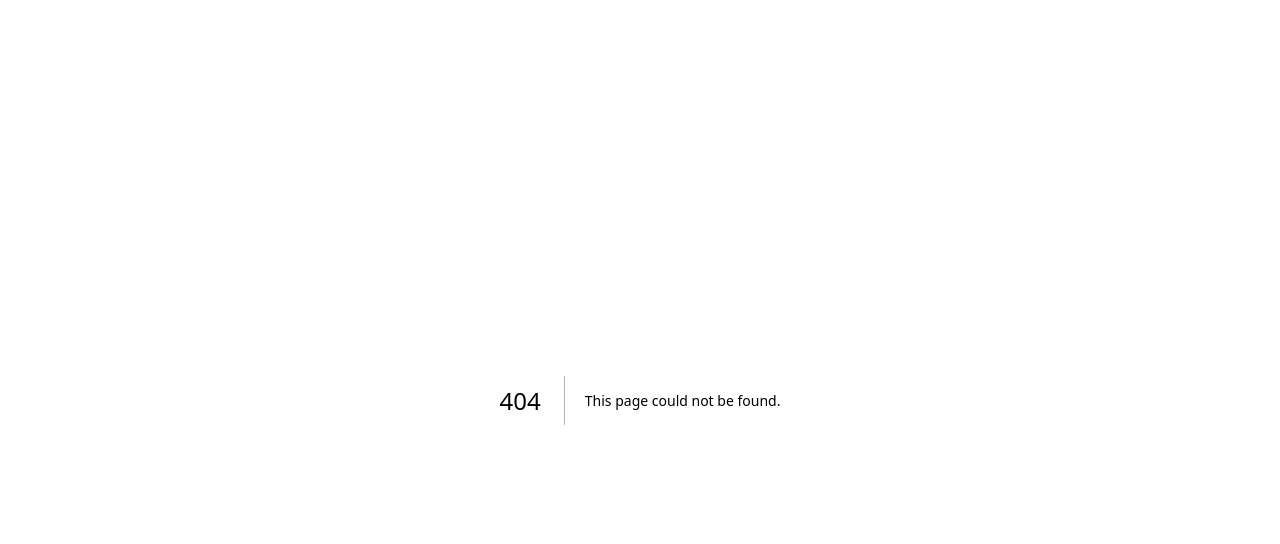
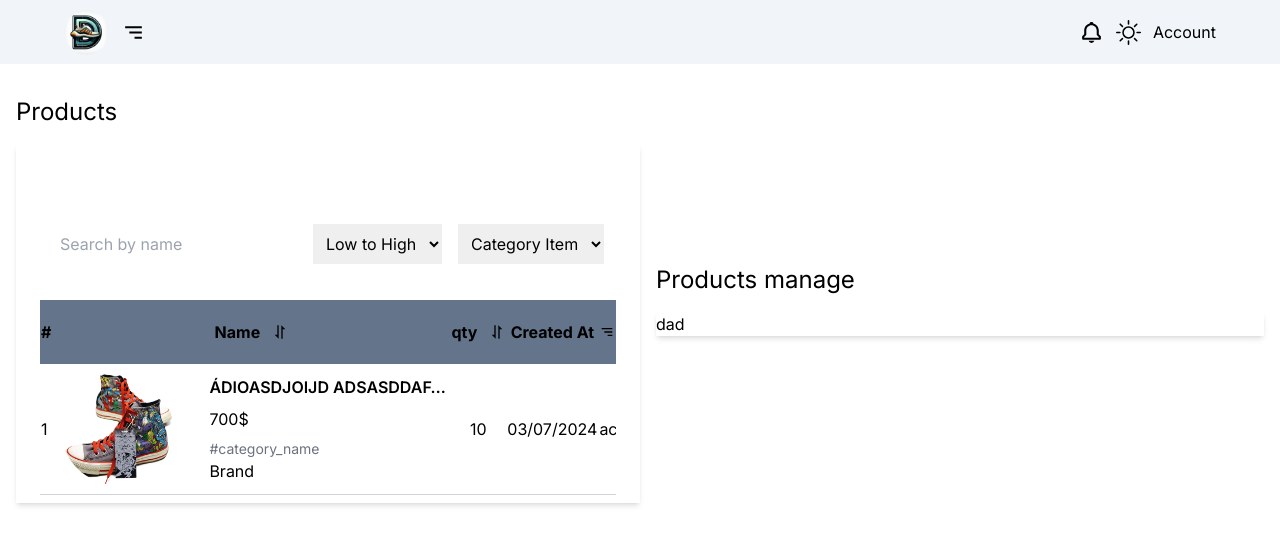
Before and after one commit to datanh98hp/templete-shoe-shop, a Next.js app: page /admin/products in a window 1280 px wide. Before the commit this address had no page. Shown: the top 544 px of the page. Built offline with nearby package versions, Linux system fonts and the light colour scheme.

Commit message:
add admin/adminin/products page

```diff
--- /dev/null
+++ b/app/(admin)/admin/products/page.tsx
@@ -0,0 +1,27 @@
+import Card from '@/components/admin-components/common/Card'
+import TableData from '@/components/admin-components/common/TableData'
+import Image from 'next/image'
+import React from 'react'
+
+export default function page() {
+    return (
+        <>
+
+            <div className='md:flex items-center gap-4 w-full md:my-0 my-4 '>
+                <div className='md:w-1/2 w-full'>
+                    <h3 className='text-2xl my-4'>Products</h3>
+                    <Card>
+                        <TableData data={[]} />
+                    </Card>
+                </div>
+
+                <div className='md:w-1/2 w-full'>
+                    <h3 className='text-2xl my-4'>Products manage</h3>
+                    <Card>
+                        dad
+                    </Card>
+                </div>
+            </div>
+        </>
+    )
+}
--- a/app/globals.css
+++ b/app/globals.css
@@ -4,7 +4,7 @@
 
 :root {
   --foreground-rgb: 0, 0, 0;
-  --background-start-rgb: 25, 28, 36;
+  --background-start-rgb: 214, 219, 220;
   --background-end-rgb: 255, 255, 255;
 }
 
--- a/components/admin-components/common/AdminLayout.tsx
+++ b/components/admin-components/common/AdminLayout.tsx
@@ -12,13 +12,14 @@ import DropdownMenu from "./DropdownMenu";
 import { motion } from "framer-motion";
 import { useTheme } from "next-themes";
 import clsx from "clsx";
+import { BsMoon, BsSun } from "react-icons/bs";
 
 export default function AdminLayoutContent({
     children,
 }: {
     children: React.ReactNode;
 }) {
-    const [isOpenMobile, setOpenMobile] = useState(true);
+    const [isOpenMobile, setOpenMobile] = useState(false);
     const { theme, setTheme } = useTheme();
     const changeMode = () => {
         if (theme === "dark") {
@@ -51,8 +52,8 @@ export default function AdminLayoutContent({
                                         />
 
                                         <button
-                                        className="md:hidden"
-                                        onClick={() => setOpenMobile(!isOpenMobile)}>
+                                            className="md:hidden"
+                                            onClick={() => setOpenMobile(!isOpenMobile)}>
                                             <BiMenuAltLeft size={20} />
                                         </button>
                                     </div>
@@ -69,8 +70,8 @@ export default function AdminLayoutContent({
                                         <span className="rounded-full  p-2">
                                             <IoSettings size={20} />
                                         </span>
-                                    )} tile="Products manage" list={[
-                                        { name: "Product info", href: "/admin/product" },
+                                    )} tile="Products   " list={[
+                                        { name: "Product info", href: "/admin/products" },
                                         { name: "Product category", href: "/admin/category" },
                                         { name: "Product Dealing", href: "/admin/dealing" },
                                     ]} absolute={false} />
@@ -147,6 +148,11 @@ export default function AdminLayoutContent({
                             <div>
                                 <BiBell size={25} />
                             </div>
+                            <button onClick={() => changeMode()}>
+                                {
+                                    theme === "light" ? <BsMoon size={25} /> : <BsSun size={25} />
+                                }
+                            </button>
                             <div>Account</div>
                         </div>
                     </div>
--- /dev/null
+++ b/components/admin-components/common/TableData.tsx
@@ -0,0 +1,115 @@
+"use client"
+import Image from 'next/image'
+import React from 'react'
+import { BiMenuAltRight, BiSort } from 'react-icons/bi'
+
+export default function TableData({
+    data,
+    filter,
+}: {
+    data: Array<any>,
+    filter?: {}
+}) {
+    const [name, setName] = React.useState('')
+    return (
+        <div className='p-2 md:mx-4'>
+            <div className='my-6 p-3'>
+                <form action="" className='w-full flex items-center md:justify-start justify-between  gap-4'>
+                    <div className="items-center">
+                        <label className="text-white min-w-fit">Name</label>
+                        <input
+                            type="text"
+                            name="keyword"
+                            value={name}
+                            onChange={(e) => setName(e.target.value)}
+                            placeholder="Search by name"
+                            className=" p-2 mt-3 w-full outline-none text-gray-500"
+                        />
+                    </div>
+                    <div className="flex flex-col justify-center ">
+                        <label className="text-white min-w-fit">Price</label>
+                        <select className='p-[9px] mt-3'>
+                            <option value="asc" className=''>Low to High</option>
+                            <option value="desc" className=''>High to Low</option>
+                        </select>
+                    </div>
+                    <div className="flex  flex-col justify-center">
+                        <label className="text-white min-w-fit">Category</label>
+                        <select className='p-[9px] mt-3'>
+                            <option value="1" className=''>Category Item</option>
+                            <option value="2" className=''>Category Item</option>
+                        </select>
+                    </div>
+
+                </form>
+            </div>
+            <div className='overflow-x-auto w-full'>
+                <table className="w-full ">
+                    <thead className='bg-slate-500 h-16'>
+                        <tr className=''>
+                            <th className='w-1 text-center'>#</th>
+                            <th className='md:w-40 w-20'>
+                                <div className='flex items-center justify-center gap-3'>
+                                    <span>Name</span>
+                                    <button className=''>
+                                        <BiSort />
+                                    </button>
+                                </div>
+                            </th>
+                            <th className='w-8 text-center'>
+                                <div className='flex items-center justify-center gap-3' >
+                                    <span>qty</span>
+                                    <button className=''>
+                                        <BiSort />
+                                    </button>
+                                </div>
+                            </th>
+                            <th className='w-8 text-center'>
+                                Created At
+                            </th>
+                            <th className=' w-12 text-center'>
+                                <BiMenuAltRight />
+                            </th>
+                        </tr>
+                    </thead>
+                    <tbody>
+                        <tr className='border-b-[0.05rem] border-b-gray-300'>
+                            <td>1</td>
+                            <td className='md:w-fit w-fit flex items-center gap-3'>
+                                <div className="w-32 h-32 md:block hidden p-2">
+                                    <Image
+                                        className="rounded-full h-full w-full"
+                                        src="/products/e-p1.png"
+                                        alt="Alex Shatov"
+                                        width={40}
+                                        height={40}
+                                        sizes="40vh"
+                                    />
+                                </div>
+                                <div className='text-left'>
+                                    <div className='ml-4'>
+                                        <p className='uppercase md:max-w-60 max-w-28 truncate font-semibold'>ádioasdjoijd adsasddafasf
+                                            adasjasojaj ạ asdwd fasfdaisf afj[akdp[askakd [p]]
+                                        </p>
+                                        <p className='mt-2 '>700$</p>
+                                        <p className='mt-2 text-sm text-gray-500'>#category_name</p>
+                                        <span>Brand</span>
+                                    </div>
+
+                                </div>
+                            </td>
+
+                            <td className='text-center'>10</td>
+                            <td className='text-center'>03/07/2024</td>
+                            <td className='text-center'>
+                                <button>action</button>
+                            </td>
+                        </tr>
+
+                    </tbody>
+                </table>
+            </div>
+
+        </div>
+    )
+}
```
